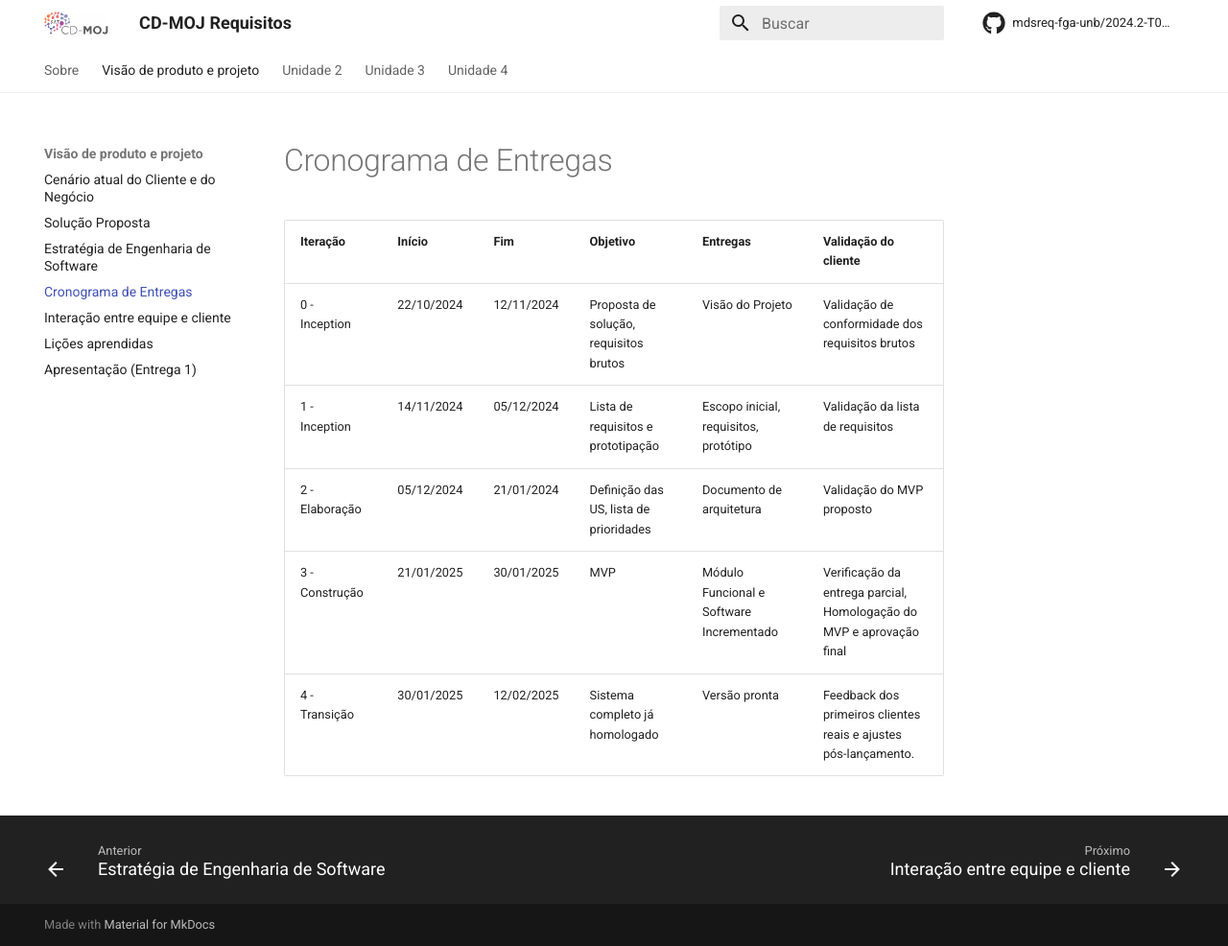
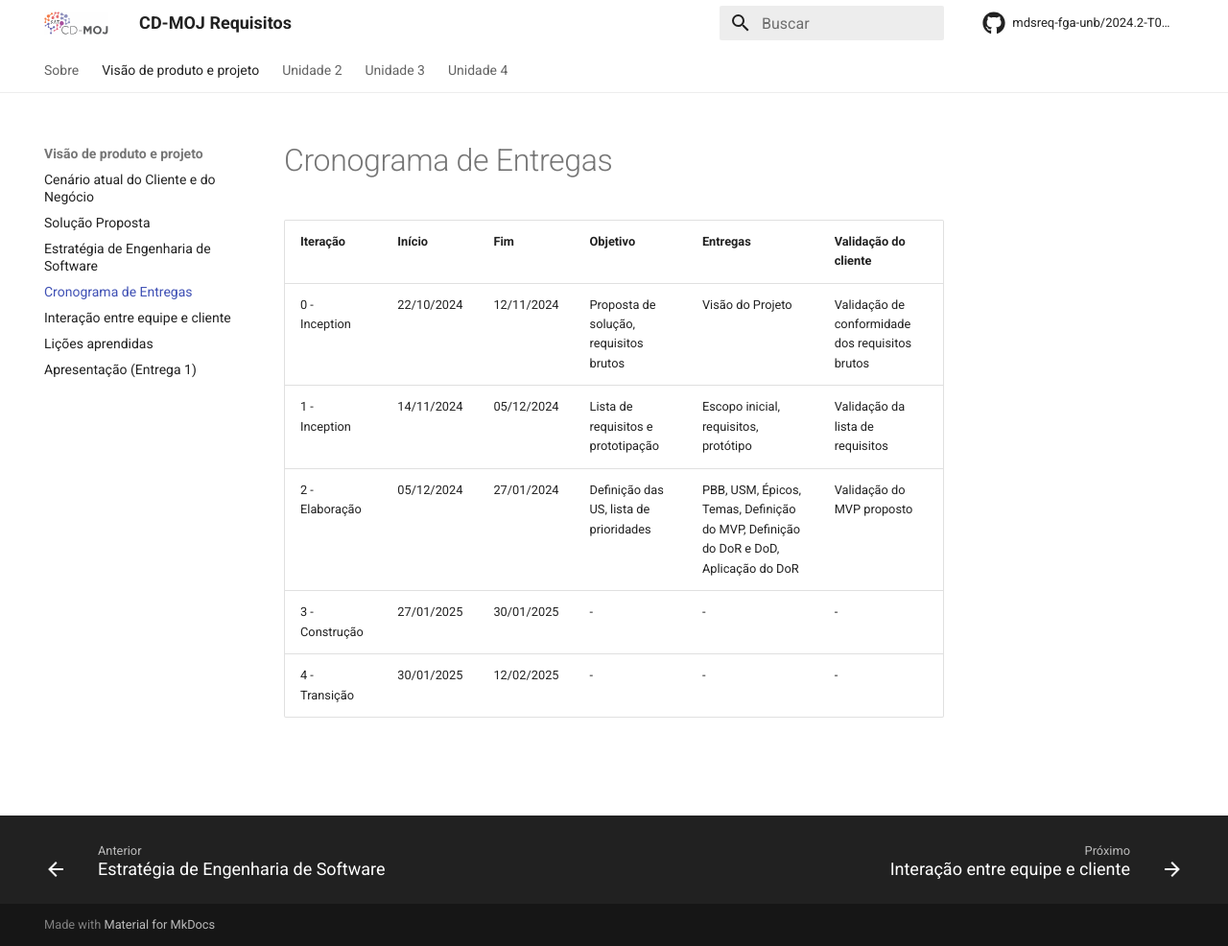
Before and after one commit to mdsreq-fga-unb/2024.2-T01-CD-MOJ, an MkDocs documentation site: the page built from docs/visao/Cronograma.md, in a window 1280 px wide and 986 px high. Shown: the whole window at 96% size. Built offline with MkDocs 1.6.1 and Material for MkDocs 9.7.7, drawn with Linux system fonts in a browser that asks for light colours; comment, search, counter and statistics services are not loaded.

Commit message:
adapta cronograma e estratégia para cascata e openup

```diff
--- a/docs/visao/Cronograma.md
+++ b/docs/visao/Cronograma.md
@@ -4,6 +4,6 @@
 | ---------------- | ---------- | ---------- | -------------------------------------- | ------------------------------------- | --------------------------------------------------------------- |
 | 0 - Inception    | 22/10/2024 | 12/11/2024 | Proposta de solução, requisitos brutos | Visão do Projeto                      | Validação de conformidade dos requisitos brutos                 |
 | 1 - Inception    | 14/11/2024 | 05/12/2024 | Lista de requisitos e prototipação     | Escopo inicial, requisitos, protótipo | Validação da lista de requisitos                                |
-| 2 - Elaboração   | 05/12/2024 | 21/01/2024 | Definição das US, lista de prioridades | Documento de arquitetura              | Validação do MVP proposto                                       |
-| 3 - Construção | 21/01/2025 | 30/01/2025 | MVP                 | Módulo Funcional e Software Incrementado                     | Verificação da entrega parcial, Homologação do MVP e aprovação final                                    |
-| 4 - Transição    | 30/01/2025 | 12/02/2025 | Sistema completo já homologado         | Versão pronta                         | Feedback dos primeiros clientes reais e ajustes pós-lançamento. |
+| 2 - Elaboração   | 05/12/2024 | 27/01/2024 | Definição das US, lista de prioridades | PBB, USM, Épicos, Temas, Definição do MVP, Definição do DoR e DoD, Aplicação do DoR              | Validação do MVP proposto                                       |
+| 3 - Construção | 27/01/2025 | 30/01/2025 | -                 | -                     | -                                    |
+| 4 - Transição    | 30/01/2025 | 12/02/2025 | -         | -                         | - |
```
Also changed, not shown: docs/visao/Estrategia.md (+4 -4 lines).
